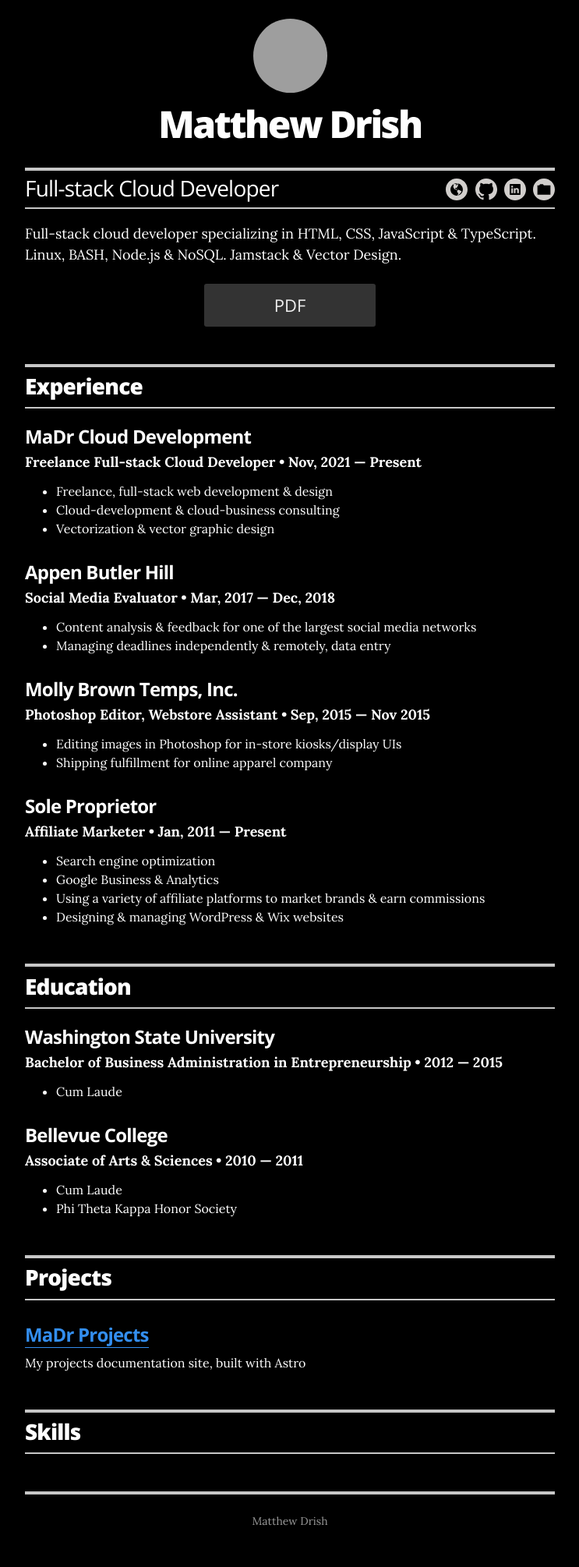
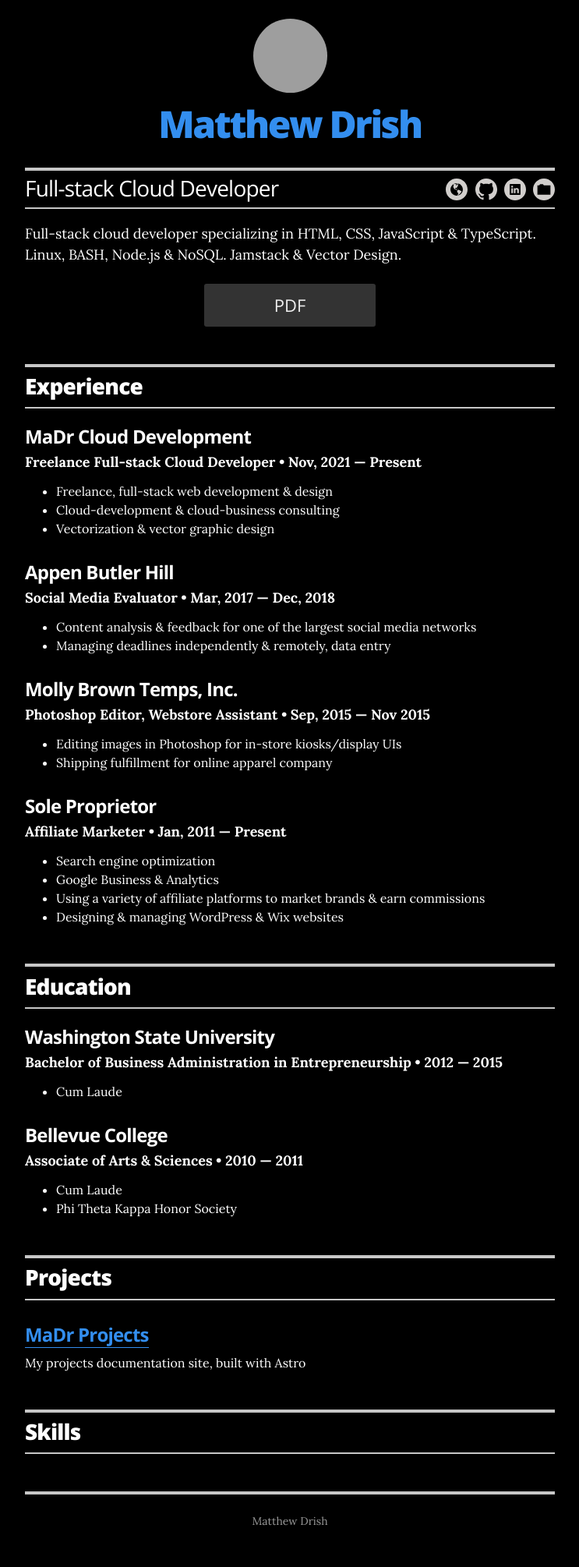
Before and after one commit to MaDrCloudDev/MaDrCloudDev.github.io, a Jekyll site: the page built from index.html, in a window 1280 px wide. Shown: the whole page at 78% size, without its empty margins (268-1011 px from the left). Built offline with Jekyll 4.4.1, drawn with Linux system fonts in a browser that asks for light colours; grey boxes are pictures that could not be loaded.

Commit message:
Update _normalize.scss

```diff
--- a/_sass/_normalize.scss
+++ b/_sass/_normalize.scss
@@ -138,6 +138,7 @@ dfn {
 h1 {
   font-size: 2em;
   margin: 0.67em 0;
+  color: #338eef;
 }
 
 /**
```
